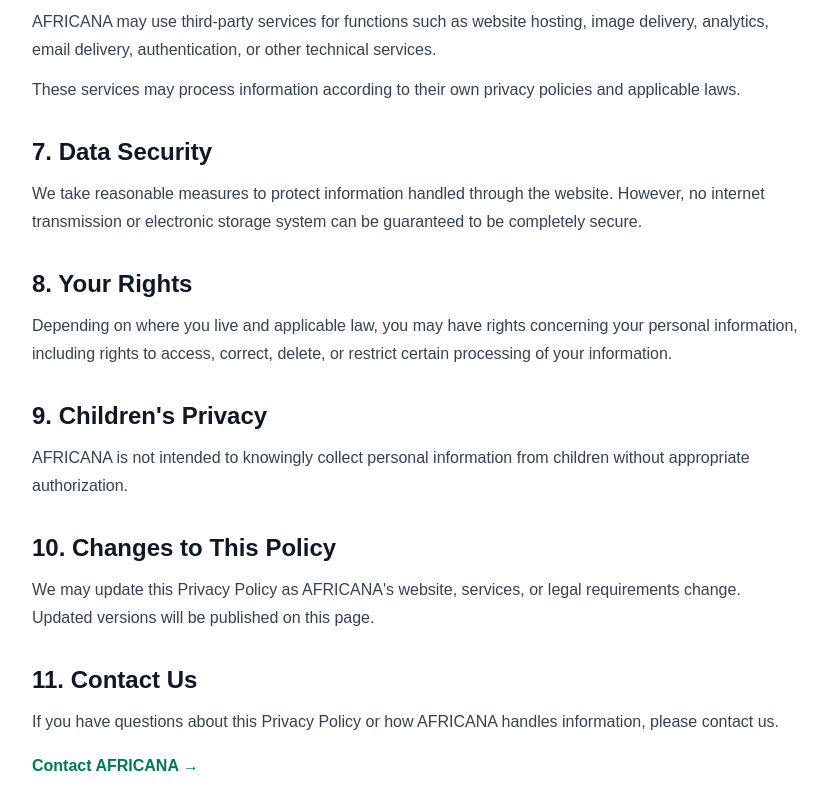
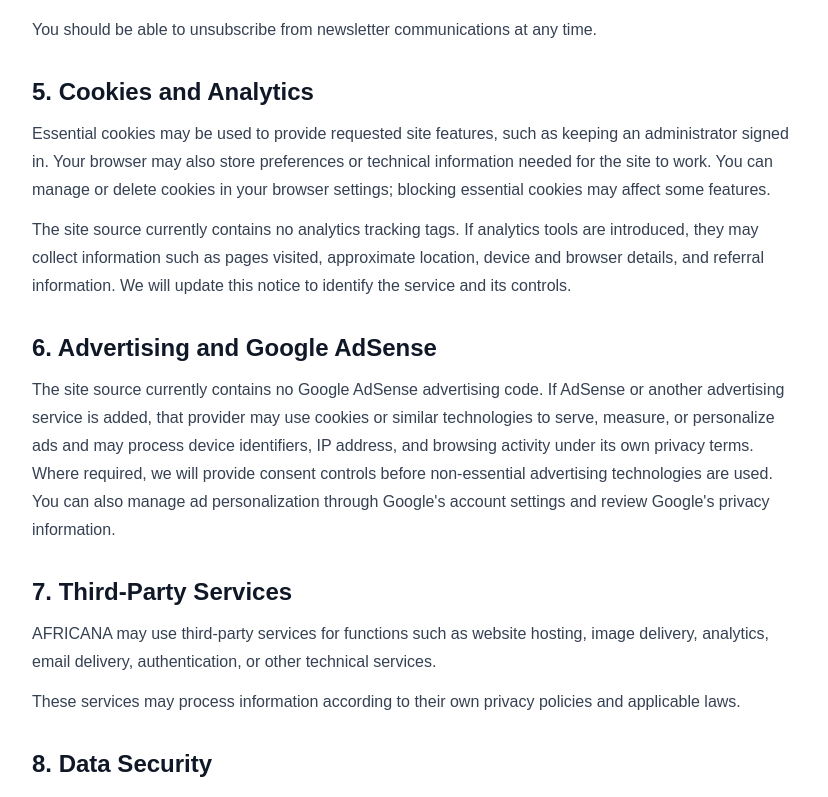
Before and after one commit to tbagbotas/Africana, a Next.js app: page /privacy in a window 1280 px wide. Shown: the part 1240-2037 px from the top of the page, without its empty margins (224-1052 px from the left). Built offline with nearby package versions, Linux system fonts and the light colour scheme.

Commit message:
Clarify privacy data and advertising policy

```diff
--- a/src/app/privacy/page.tsx
+++ b/src/app/privacy/page.tsx
@@ -1,4 +1,6 @@
 import Link from "next/link";
+import Header from "../components/Header";
+import Footer from "../components/Footer";
 
 export const metadata = {
   title: "Privacy Policy | AFRICANA",
@@ -8,7 +10,9 @@ export const metadata = {
 
 export default function PrivacyPage() {
   return (
-    <main className="min-h-screen bg-gray-100">
+    <>
+      <Header />
+      <main className="min-h-screen bg-gray-100">
       {/* Hero */}
       <section className="bg-emerald-900 px-4 py-16 text-white sm:py-20">
         <div className="mx-auto max-w-4xl text-center">
@@ -30,7 +34,7 @@ export default function PrivacyPage() {
       <section className="mx-auto max-w-4xl px-4 py-12 sm:px-6 lg:py-16">
         <article className="rounded-2xl bg-white p-6 shadow-lg sm:p-10">
           <p className="text-sm text-gray-500">
-            Last updated: August 2026
+            Last updated: November 2026
           </p>
 
           <div className="mt-8 space-y-8 text-gray-700 leading-7">
@@ -98,15 +102,23 @@ export default function PrivacyPage() {
               </h2>
 
               <p className="mt-3">
-                AFRICANA may use cookies or similar technologies in the
-                future to support website functionality, understand website
-                usage, and improve the user experience.
+                Essential cookies may be used to provide requested site features, such as keeping an administrator signed in. Your browser may also store preferences or technical information needed for the site to work. You can manage or delete cookies in your browser settings; blocking essential cookies may affect some features.
+              </p>
+              <p className="mt-3">
+                The site source currently contains no analytics tracking tags. If analytics tools are introduced, they may collect information such as pages visited, approximate location, device and browser details, and referral information. We will update this notice to identify the service and its controls.
+              </p>
+            </section>
+
+            <section>
+              <h2 className="text-2xl font-bold text-gray-900">6. Advertising and Google AdSense</h2>
+              <p className="mt-3">
+                The site source currently contains no Google AdSense advertising code. If AdSense or another advertising service is added, that provider may use cookies or similar technologies to serve, measure, or personalize ads and may process device identifiers, IP address, and browsing activity under its own privacy terms. Where required, we will provide consent controls before non-essential advertising technologies are used. You can also manage ad personalization through Google&apos;s account settings and review Google&apos;s privacy information.
               </p>
             </section>
 
             <section>
               <h2 className="text-2xl font-bold text-gray-900">
-                6. Third-Party Services
+                7. Third-Party Services
               </h2>
 
               <p className="mt-3">
@@ -123,7 +135,7 @@ export default function PrivacyPage() {
 
             <section>
               <h2 className="text-2xl font-bold text-gray-900">
-                7. Data Security
+                8. Data Security
               </h2>
 
               <p className="mt-3">
@@ -136,7 +148,7 @@ export default function PrivacyPage() {
 
             <section>
               <h2 className="text-2xl font-bold text-gray-900">
-                8. Your Rights
+                9. Your Rights
               </h2>
 
               <p className="mt-3">
@@ -149,7 +161,7 @@ export default function PrivacyPage() {
 
             <section>
               <h2 className="text-2xl font-bold text-gray-900">
-                9. Children&apos;s Privacy
+                10. Children&apos;s Privacy
               </h2>
 
               <p className="mt-3">
@@ -160,7 +172,7 @@ export default function PrivacyPage() {
 
             <section>
               <h2 className="text-2xl font-bold text-gray-900">
-                10. Changes to This Policy
+                11. Changes to This Policy
               </h2>
 
               <p className="mt-3">
@@ -172,7 +184,7 @@ export default function PrivacyPage() {
 
             <section>
               <h2 className="text-2xl font-bold text-gray-900">
-                11. Contact Us
+                12. Contact Us
               </h2>
 
               <p className="mt-3">
@@ -199,6 +211,8 @@ export default function PrivacyPage() {
           </Link>
         </div>
       </section>
-    </main>
+      </main>
+      <Footer />
+    </>
   );
 }
```
